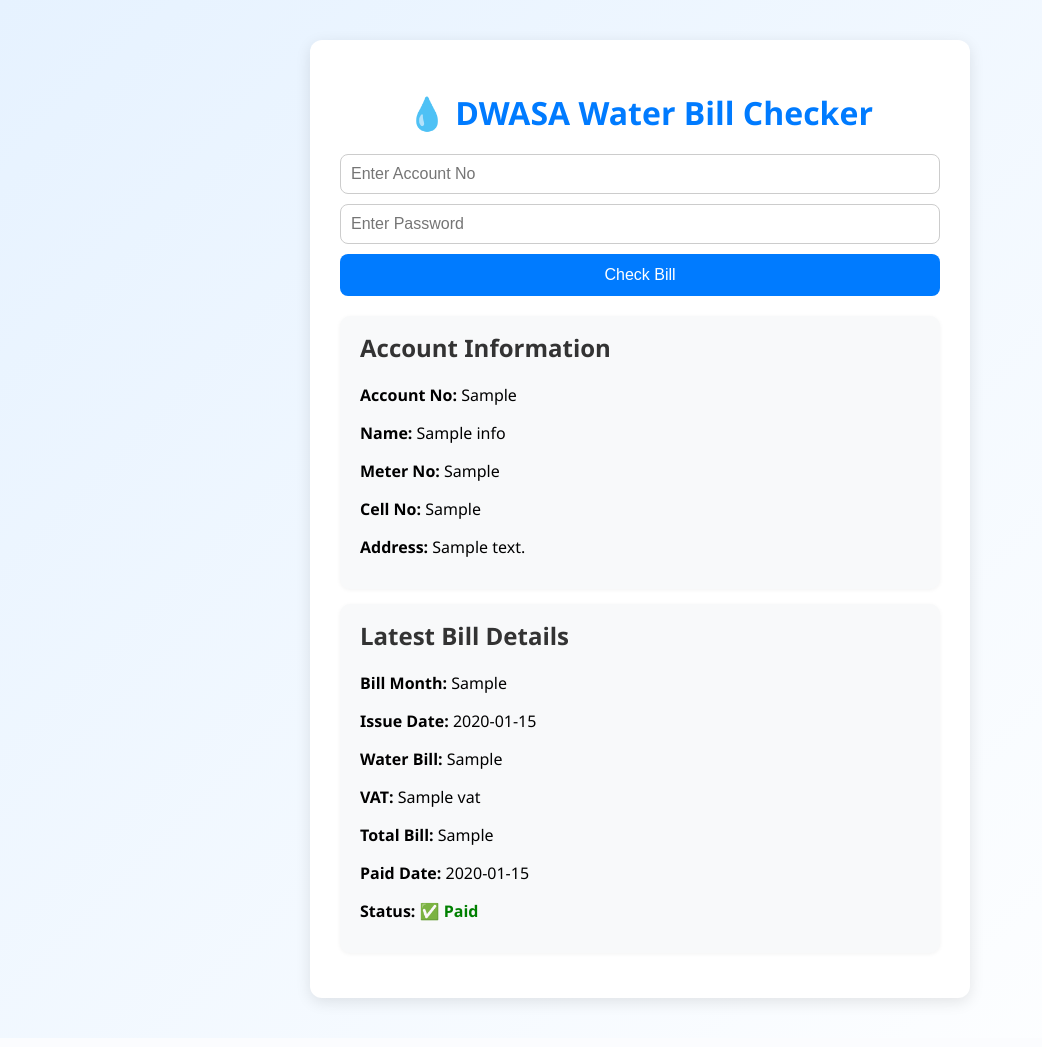
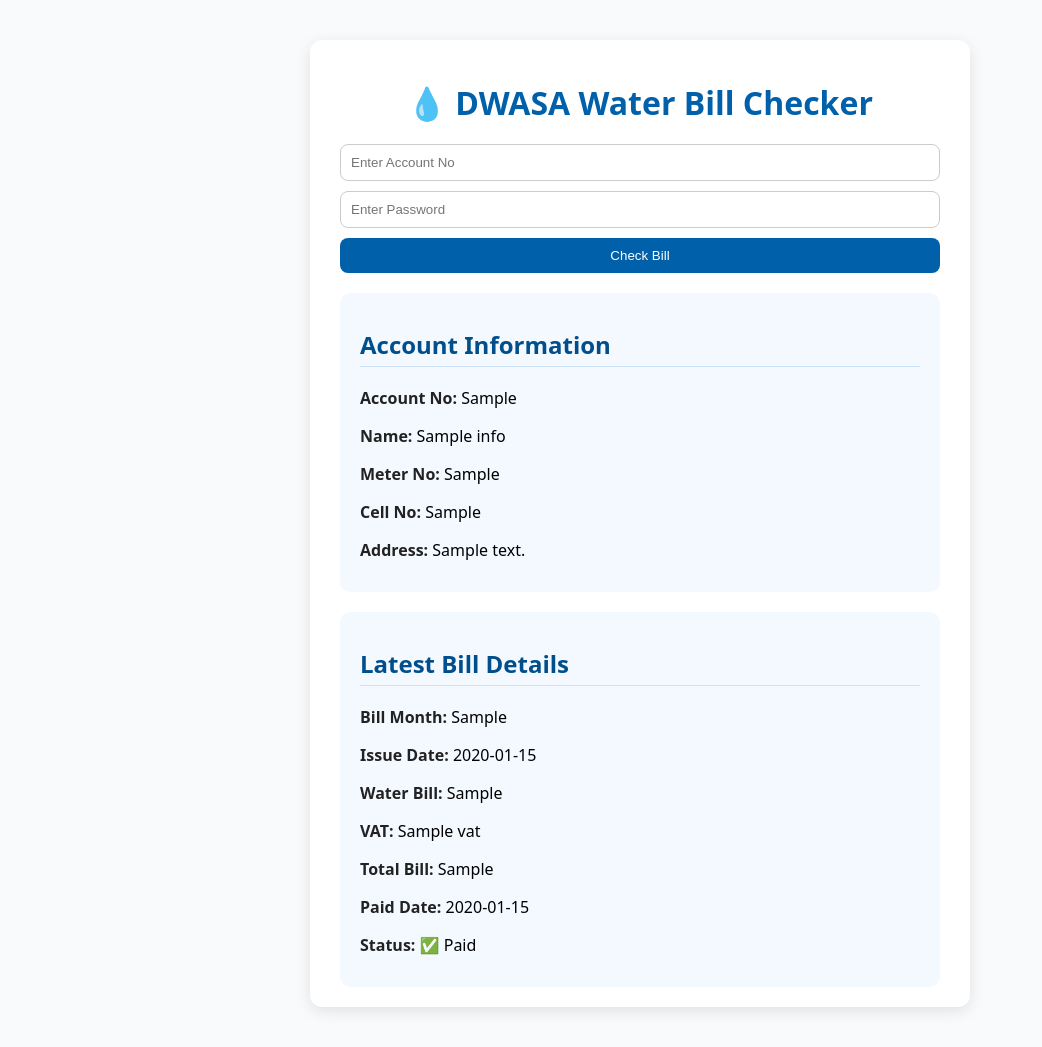
Before and after one commit to mujahidulhasan/water-bill, a Flask app: template templates/index.html in a window 1280 px wide. Shown: the whole page, without its empty margins (0-1042 px from the left). Before the commit the page ends 1008 px from the top, so only its background shows below. Run offline with Flask 3, Linux system fonts and the light colour scheme; the template is opened without the code that fills it: most values are stand-ins (such as "Sample title", 1, 10 or a date in 2020).

Commit message:
Update style.css

```diff
--- a/static/style.css
+++ b/static/style.css
@@ -1,86 +1,81 @@
 body {
-  font-family: "Segoe UI", sans-serif;
-  background: linear-gradient(135deg, #e6f2ff, #ffffff);
+  font-family: system-ui, sans-serif;
+  background: #f8fafc;
   margin: 0;
   padding: 0;
-  display: flex;
-  justify-content: center;
-  min-height: 100vh;
 }
 
 .container {
-  background: white;
-  width: 90%;
   max-width: 600px;
   margin: 40px auto;
-  padding: 30px;
+  background: white;
   border-radius: 12px;
   box-shadow: 0 4px 15px rgba(0,0,0,0.1);
+  padding: 20px 30px;
 }
 
 h1 {
   text-align: center;
-  color: #007bff;
+  color: #0060aa;
   margin-bottom: 20px;
 }
 
-.form-box {
+form {
   display: flex;
   flex-direction: column;
   gap: 10px;
-  margin-bottom: 20px;
 }
 
 input {
   padding: 10px;
   border: 1px solid #ccc;
   border-radius: 8px;
-  font-size: 16px;
 }
 
 button {
-  background: #007bff;
+  background: #0060aa;
   color: white;
-  padding: 12px;
   border: none;
+  padding: 10px;
   border-radius: 8px;
-  font-size: 16px;
   cursor: pointer;
-  transition: 0.2s;
 }
 
 button:hover {
-  background: #0056b3;
+  background: #004f8c;
 }
 
 .card {
-  background: #f8f9fa;
+  margin-top: 20px;
+  background: #f3f9ff;
   padding: 15px 20px;
   border-radius: 10px;
-  margin-bottom: 15px;
-  box-shadow: 0 1px 4px rgba(0,0,0,0.05);
 }
 
 .card h2 {
-  color: #333;
-  margin-top: 0;
+  color: #004f8c;
+  border-bottom: 1px solid #cce0f6;
+  padding-bottom: 5px;
 }
 
-.status-paid {
-  color: green;
-  font-weight: bold;
+ul {
+  list-style: none;
+  padding: 0;
 }
 
-.status-due {
-  color: red;
-  font-weight: bold;
+li {
+  padding: 6px 0;
+}
+
+strong {
+  color: #222;
 }
 
 .error {
-  background: #ffeaea;
-  color: #d9534f;
+  background: #ffd8d8;
+  color: #900;
   padding: 10px;
   border-radius: 8px;
+  margin-top: 10px;
   text-align: center;
-  margin-bottom: 10px;
 }
```
